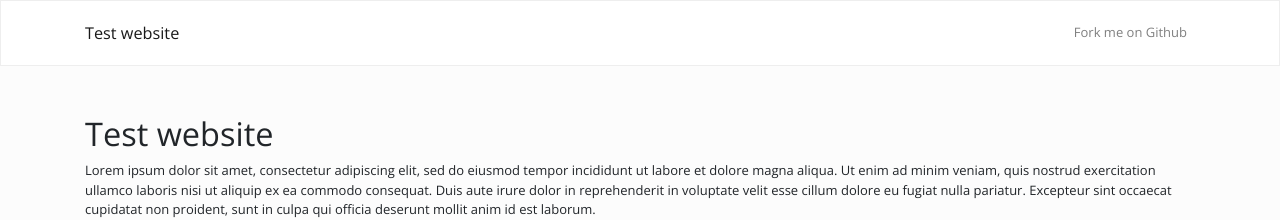
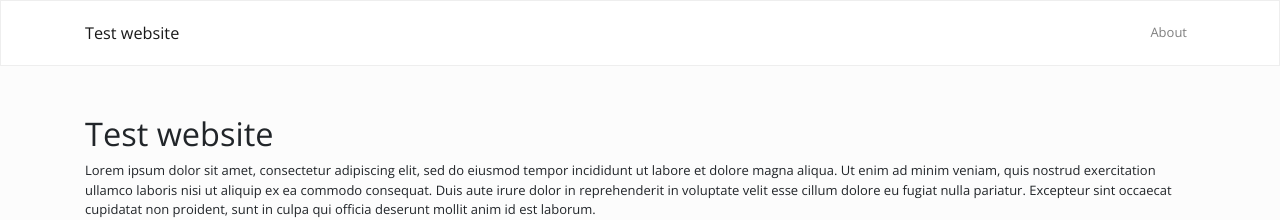
Before and after one commit to femalebornhacker/testwebsite, a Jekyll site: the page built from index.md, in a window 1280 px wide. Shown: the top 220 px of the page. Built offline with Jekyll 4.4.1, drawn with Linux system fonts in a browser that asks for light colours.

Commit message:
Include about page in nav bar
No need to include navigation.html, but to set path to the page and
add it to config pages.

```diff
--- a/_config.yml
+++ b/_config.yml
@@ -31,7 +31,7 @@ plugins:
 
 # A list of the pages to display in the navigation bar
 header_pages:
-  - home
+  - about
 
 # Exclude from processing.
 # The following items will not be processed, by default. Create a custom list
--- a/_includes/header.html
+++ b/_includes/header.html
@@ -9,6 +9,7 @@
     </button>
     <div class="collapse navbar-collapse" id="navbarSupportedContent">
       <ul class="navbar-nav ml-auto">
+        <!-- {% include navigation.html %} -->
         {%- for path in page_paths -%}
           {%- assign my_page = site.pages | where: "path", path | first -%}
           {%- if my_page.title -%}
@@ -17,9 +18,9 @@
           </li>
           {%- endif -%}
         {% endfor -%}
-        <li class="nav-item">
+        <!-- <li class="nav-item">
           <a class="nav-link" href="{{ site.github.repository_url }}">Fork me on Github</a>
-        </li>
+        </li> -->
       </ul>
     </div>
   </div>
```
Also changed, not shown: about.md (+1 -0 lines).
